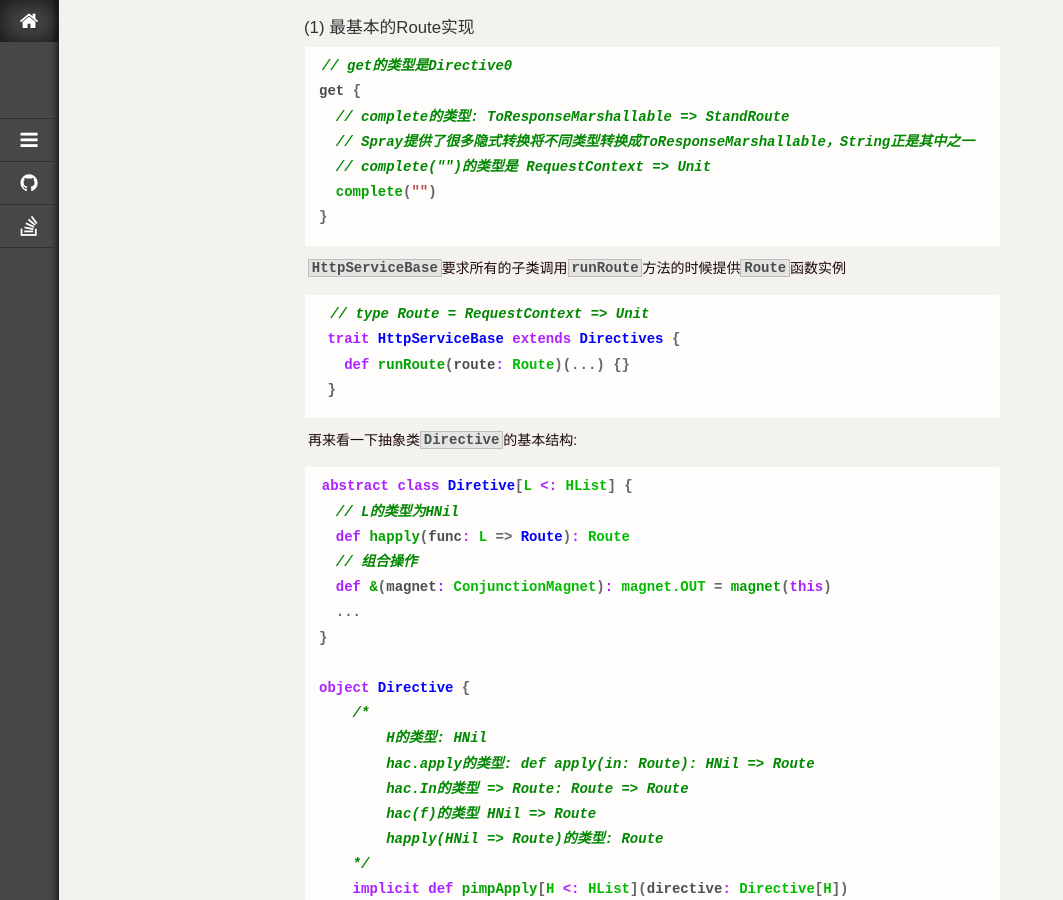
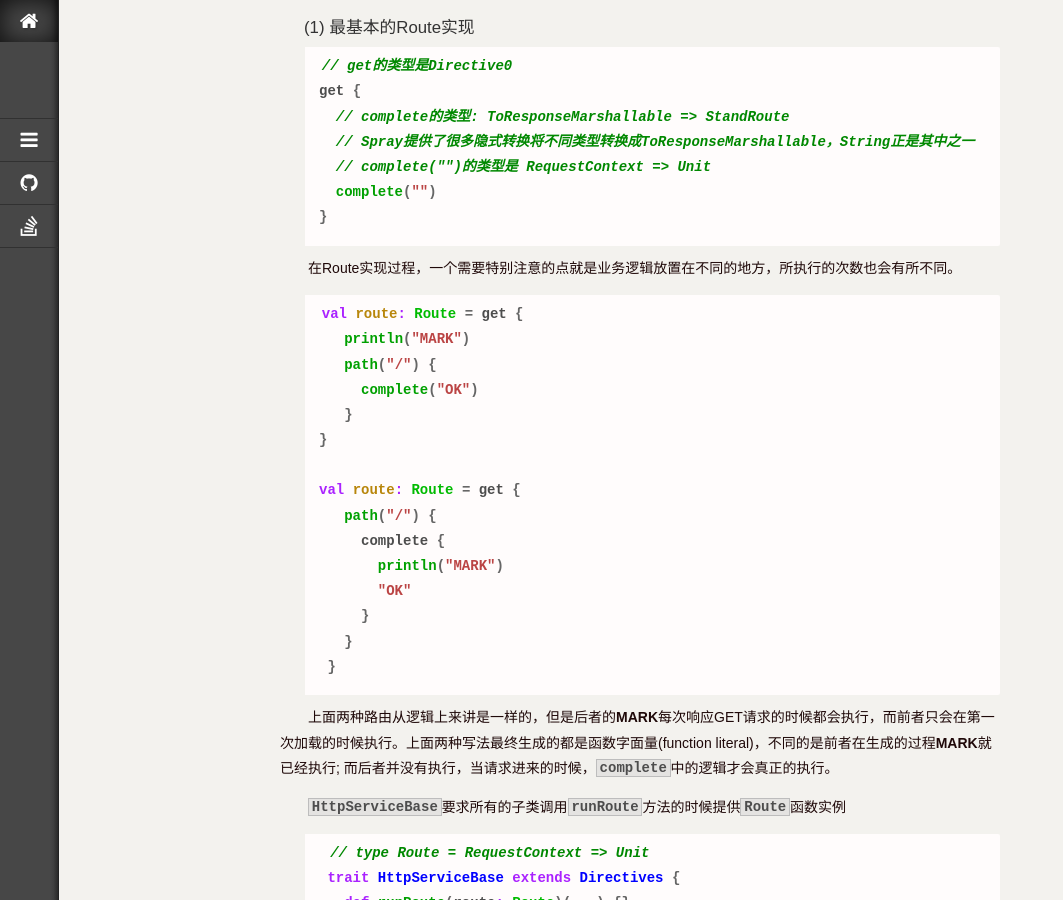
Before and after one commit to jacoffee/jacoffee.github.io, a Jekyll site: the page built from _posts/2015-05-21-spray-directive.md, in a window 1280 px wide and 900 px high, scrolled down 1566 px. Shown: the whole window, without its empty margins (0-1063 px from the left). Built offline with Jekyll 4.4.1, drawn with Linux system fonts in a browser that asks for light colours; nearby versions of some CDN libraries; library files that are not in the unit come from our copies; Markdown is read by kramdown in place of the engine named in the settings; comment, search, counter and statistics services are not loaded.

Commit message:
add new understanding

````diff
--- a/_posts/2015-05-21-spray-directive.md
+++ b/_posts/2015-05-21-spray-directive.md
@@ -79,6 +79,28 @@ get {
   complete("")
 }
 ```
+
+在Route实现过程，一个需要特别注意的点就是业务逻辑放置在不同的地方，所执行的次数也会有所不同。
+
+```scala
+val route: Route = get {
+   println("MARK")
+   path("/") {
+     complete("OK")
+   }
+}
+
+val route: Route = get {
+   path("/") {
+     complete {
+       println("MARK")
+       "OK"
+     }
+   }
+ }
+```
+
+上面两种路由从逻辑上来讲是一样的，但是后者的**MARK**每次响应GET请求的时候都会执行，而前者只会在第一次加载的时候执行。上面两种写法最终生成的都是函数字面量(function literal)，不同的是前者在生成的过程**MARK**就已经执行; 而后者并没有执行，当请求进来的时候，`complete`中的逻辑才会真正的执行。
 
 **`HttpServiceBase`**要求所有的子类调用**`runRoute`**方法的时候提供**``Route``**函数实例
 
````
